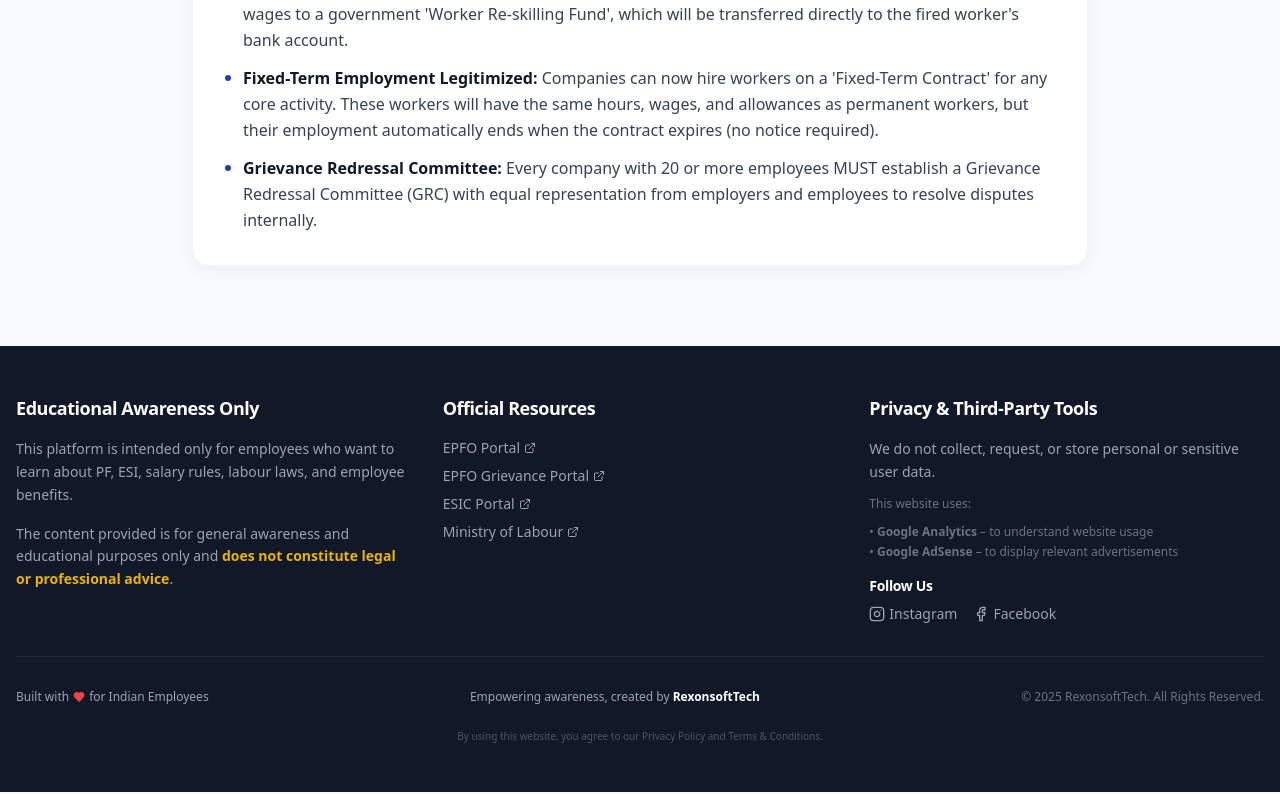
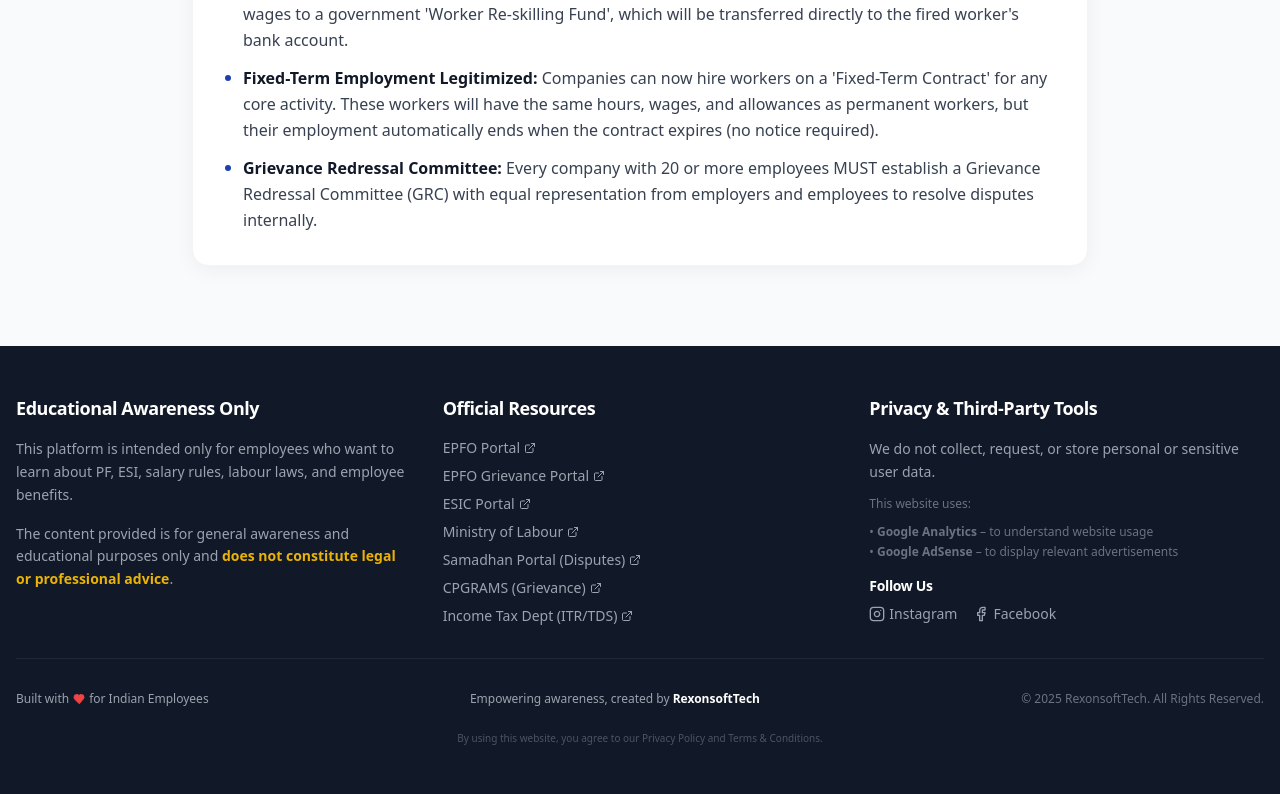
Before and after one commit to rsttechnologies25-stack/-employee-rights-india-, a React (Vite) app: page /new-labour-codes/ir-code in a window 1280 px wide. Shown: the part 1436-2230 px from the top of the page. Built offline with nearby package versions, Linux system fonts and the light colour scheme.

Commit message:
Enhancement: Add more official government portals to footer resources

```diff
--- a/src/components/Footer.jsx
+++ b/src/components/Footer.jsx
@@ -31,6 +31,15 @@ export default function Footer() {
                             </a>
                             <a href="https://labour.gov.in" target="_blank" rel="noopener noreferrer" className="hover:text-white flex items-center gap-1">
                                 Ministry of Labour <ExternalLink className="w-3 h-3" />
+                            </a>
+                            <a href="https://samadhan.labour.gov.in/" target="_blank" rel="noopener noreferrer" className="hover:text-white flex items-center gap-1">
+                                Samadhan Portal (Disputes) <ExternalLink className="w-3 h-3" />
+                            </a>
+                            <a href="https://pgportal.gov.in/" target="_blank" rel="noopener noreferrer" className="hover:text-white flex items-center gap-1">
+                                CPGRAMS (Grievance) <ExternalLink className="w-3 h-3" />
+                            </a>
+                            <a href="https://www.incometax.gov.in/" target="_blank" rel="noopener noreferrer" className="hover:text-white flex items-center gap-1">
+                                Income Tax Dept (ITR/TDS) <ExternalLink className="w-3 h-3" />
                             </a>
                         </div>
                     </div>
```
